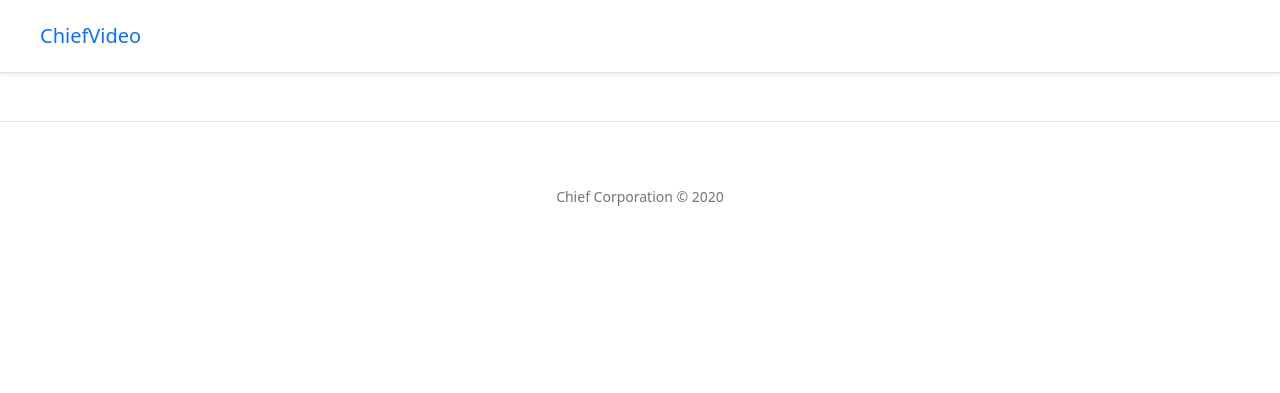
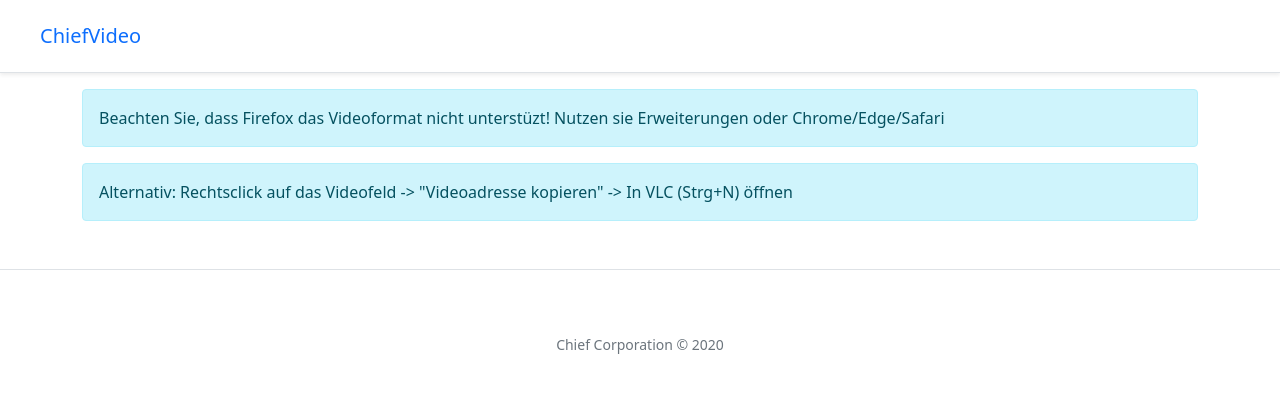
Before and after one commit to lukasbm/chief-video, a Flask app: template templates/BasePage.html in a window 1280 px wide. Shown: the top 393 px of the page. Run offline with Flask 2, Linux system fonts and the light colour scheme; the template is opened without the code that fills it, so the values that code supplies are empty.

Commit message:
add some warnings

```diff
--- a/templates/BasePage.html
+++ b/templates/BasePage.html
@@ -18,7 +18,14 @@
     </div>
 
     <div class="container">
-        <!-- actual content -->
+ 	<div class="alert alert-info" role="alert">
+	    Beachten Sie, dass Firefox das Videoformat nicht unterstüzt! Nutzen sie Erweiterungen oder Chrome/Edge/Safari
+	</div>
+	<div class="alert alert-info" role="alert">
+	    Alternativ: Rechtsclick auf das Videofeld -> "Videoadresse kopieren" -> In VLC (Strg+N) öffnen
+	</div>
+
+	<!-- actual content -->
         {% block content %}
         {% endblock content %}
         <!-- end actual content -->
```
Also changed, not shown: 2 other files.
